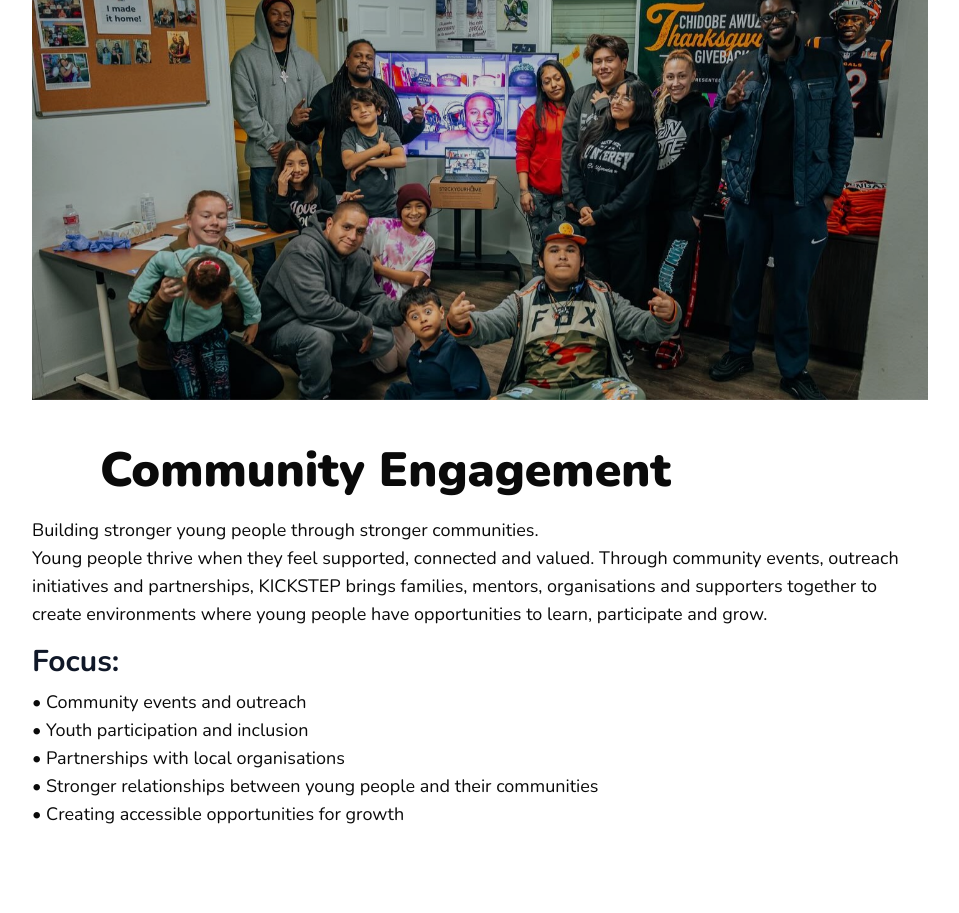
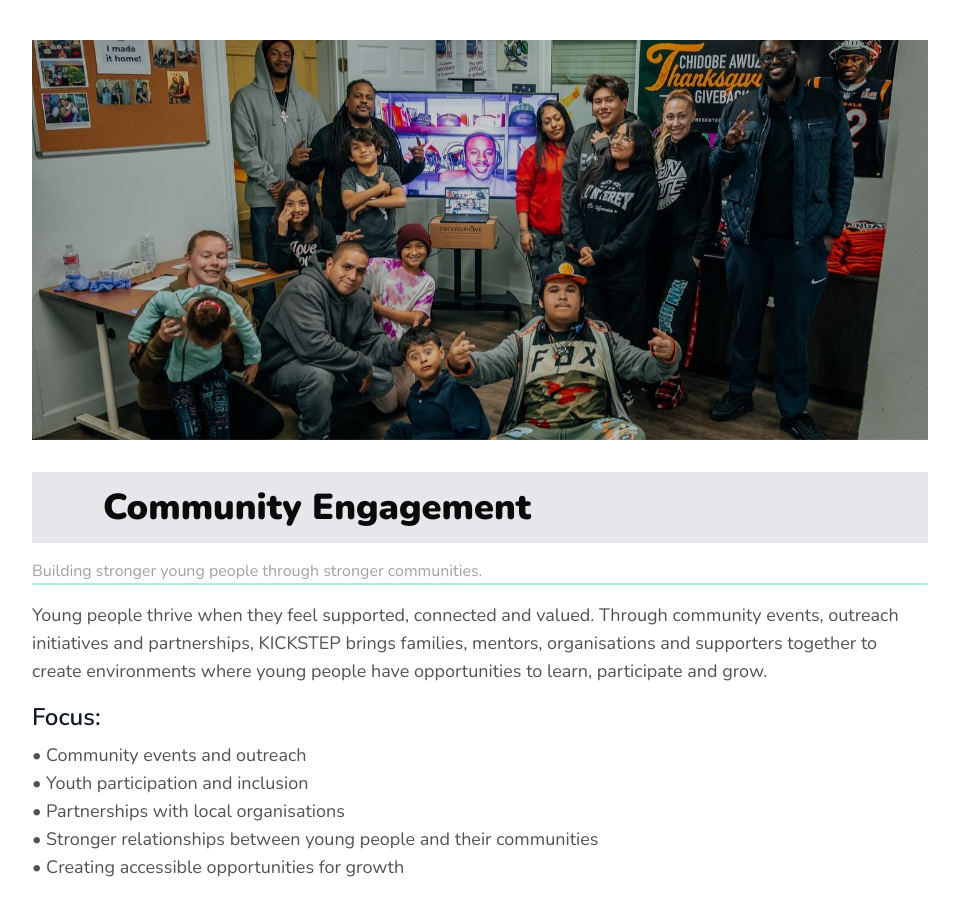
Before and after one commit to coresystechng/kickstartfoundation, a Next.js app: page /community in a window 1280 px wide. Shown: the whole page, without its empty margins (160-1119 px from the left). Before the commit the page ends 860 px from the top, so only its background shows below. Built offline with nearby package versions, Linux system fonts and the light colour scheme.

Commit message:
updated details pages UI

```diff
--- a/app/community/page.tsx
+++ b/app/community/page.tsx
@@ -3,32 +3,32 @@ import Image from 'next/image';
 export default function Page() {
     return (
         <>
-            <div className="relative mx-auto w-full max-w-4xl min-h-screen pt-0">
+            <div className="relative mx-auto w-full max-w-4xl min-h-screen pt-10">
                 <img
                     src="community.jpg"
                     alt="Event cover"
                     className="relative z-20 max-h-100 w-full object-cover brightness-80 dark:brightness-60 will-change-transform"
                 />
-                <div className="pt-10">
-                    <div className="flex items-center gap-2">
+                <div className="pt-8">
+                    <div className="flex items-center gap-2 px-2 py-2 mb-4 bg-gray-200">
                         <Image
                             src="/community.gif"
-                            width={60}
-                            height={60}
+                            width={55}
+                            height={55}
                             alt="Community Engagement"
                             unoptimized // Keep this to ensure the GIF animates
                         />
-                        <h1 className="font-black text-5xl">Community Engagement</h1>
+                        <h1 className="font-black text-4xl dark:text-gray-900">Community Engagement</h1>
                     </div>
+                    <p className='text-neutral-400'>Building stronger young people through stronger communities.</p>
+                    <div className='bg-emerald-200 h-0.5 w-[450] rounded' />
                     <div>
-                    <p className="pt-4 text-lg">
-                        Building stronger young people through stronger communities. <br />
-
+                    <p className="pt-4 text-lg text-neutral-600 dark:text-neutral-300">
                         Young people thrive when they feel supported, connected and valued. Through community events, outreach initiatives and partnerships, KICKSTEP brings families, mentors, organisations and supporters together to create environments where young people have opportunities to learn, participate and grow. <br />
                     </p>
 
-                    <div className="pt-4 text-lg">
-                        <span className="font-bold text-3xl text-gray-900 dark:text-gray-300">Focus: <br /></span>
+                    <div className="pt-4 text-lg text-neutral-600 dark:text-neutral-300">
+                        <span className="font-semibold text-2xl text-gray-900 dark:text-white">Focus: <br /></span>
                         <ol className="pt-2 pb-8">
                             <li>
                                 • Community events and outreach
--- a/app/education/page.tsx
+++ b/app/education/page.tsx
@@ -3,32 +3,32 @@ import Image from 'next/image';
 export default function Page() {
     return (
         <>
-            <div className="relative mx-auto w-full max-w-4xl min-h-screen pt-0">
+            <div className="relative mx-auto w-full max-w-4xl min-h-screen pt-10">
                 <img
                     src="education.jpg"
                     alt="Event cover"
                     className="relative z-20 max-h-100 w-full object-cover brightness-80 dark:brightness-60 will-change-transform"
                 />
-                <div className="pt-10">
-                    <div className="flex items-center gap-2">
+                <div className="pt-8">
+                    <div className="flex items-center gap-2 px-2 py-2 mb-4 bg-gray-200">
                         <Image
                             src="/education.gif"
-                            width={60}
-                            height={60}
+                            width={55}
+                            height={55}
                             alt="Education"
                             unoptimized // Keep this to ensure the GIF animates
                         />
-                        <h1 className="font-black text-5xl">Education</h1>
+                        <h1 className="font-black text-4xl dark:text-gray-900">Education</h1>
                     </div>
+                    <p className='text-neutral-400'>Creating opportunities for learning and future growth.</p>
+                    <div className='bg-emerald-200 h-0.5 w-96 rounded' />
                     <div>
-                    <p className="pt-4 text-lg">
-                        Creating opportunities for learning and future growth. <br />
-
+                    <p className="pt-4 text-lg text-neutral-600 dark:text-neutral-300">
                         KICKSTEP recognises that long-term success extends beyond sporting ability. Through educational initiatives, learning opportunities and exposure to useful resources, the Foundation encourages young people to value education, develop their potential and prepare for opportunities beyond football.<br />
                     </p>
 
-                    <div className="pt-4 text-lg">
-                        <span className="font-bold text-3xl text-gray-900 dark:text-gray-300">Focus: <br /></span>
+                    <div className="pt-4 text-lg text-neutral-600 dark:text-neutral-300">
+                        <span className="font-semibold text-2xl text-gray-900 dark:text-white">Focus: <br /></span>
                         <ol className="pt-2 pb-8">
                             <li>
                                 • Encouraging academic development
--- a/app/football/page.tsx
+++ b/app/football/page.tsx
@@ -3,32 +3,32 @@ import Image from 'next/image';
 export default function Page() {
     return (
         <>
-            <div className="relative mx-auto w-full max-w-4xl min-h-screen pt-0">
+            <div className="relative mx-auto w-full max-w-4xl min-h-screen pt-10">
                 <img
                     src="football.jpg"
                     alt="Event cover"
                     className="relative z-20 max-h-100 w-full object-cover brightness-80 dark:brightness-60 will-change-transform"
                 />
-                <div className="pt-10">
-                    <div className="flex items-center gap-2">
+                <div className="pt-8">
+                    <div className="flex items-center gap-2 px-2 py-2 mb-4 bg-gray-200">
                         <Image
                             src="/ball.gif"
-                            width={60}
-                            height={60}
+                            width={55}
+                            height={55}
                             alt="Football"
                             unoptimized // Keep this to ensure the GIF animates
                         />
-                        <h1 className="font-black text-5xl">Football</h1>
+                        <h1 className="font-black text-4xl dark:text-gray-900">Football</h1>
                     </div>
+                    <p className='text-neutral-400'>Using the game to build more than athletes.</p>
+                    <div className='bg-emerald-200 h-0.5 w-80 rounded' />
                     <div>
-                    <p className="pt-4 text-lg">
-                        Using the game to build more than athletes. <br />
-
+                    <p className="pt-4 text-lg text-neutral-600 dark:text-neutral-300">
                         Football provides a powerful platform for developing discipline, confidence, teamwork, resilience and leadership. Through camps, training activities and sporting experiences, KICKSTEP creates an environment where young people can grow both on and off the field. <br />
                     </p>
 
-                    <div className="pt-4 text-lg">
-                        <span className="font-bold text-3xl text-gray-900 dark:text-gray-300">Focus: <br /></span>
+                    <div className="pt-4 text-lg text-neutral-600 dark:text-neutral-300">
+                        <span className="font-semibold text-2xl text-gray-900 dark:text-white">Focus: <br /></span>
                         <ol className="pt-2 pb-8">
                             <li>
                                 • Confidence and self-belief
--- a/app/mentorship/page.tsx
+++ b/app/mentorship/page.tsx
@@ -3,32 +3,32 @@ import Image from 'next/image';
 export default function Page() {
     return (
         <>
-            <div className="relative mx-auto w-full max-w-4xl min-h-screen pt-0">
+            <div className="relative mx-auto w-full max-w-4xl min-h-screen pt-10">
                 <img
                     src="mentorship.jpg"
                     alt="Event cover"
                     className="relative z-20 max-h-100 w-full object-cover brightness-80 dark:brightness-60 will-change-transform"
                 />
-                <div className="pt-10">
-                    <div className="flex items-center gap-2">
+                <div className="pt-8">
+                    <div className="flex items-center gap-2 px-2 py-2 mb-4 bg-gray-200">
                         <Image
                             src="/mentorship.gif"
                             width={60}
                             height={60}
                             alt="Mentorship"
                             unoptimized // Keep this to ensure the GIF animates
-                        />
-                        <h1 className="font-black text-5xl">Mentorship</h1>
+                            />
+                        <h1 className="font-black text-4xl dark:text-gray-900">Mentorship</h1>
                     </div>
+                    <p className='text-neutral-400'>Connecting young people with people who believe in their potential.</p>
+                    <div className='bg-emerald-200 h-0.5 w-[500] rounded' />
                     <div>
-                    <p className="pt-4 text-lg">
-                        Connecting young people with people who believe in their potential. <br />
-
+                    <p className="pt-4 text-lg text-neutral-600 dark:text-neutral-300">
                         Positive guidance can change the direction of a young person's life. KICKSTEP connects young people with accomplished athletes, professionals and community leaders who can share experiences, provide encouragement and help participants make better decisions about their future. <br />
                     </p>
 
-                    <div className="pt-4 text-lg">
-                        <span className="font-bold text-3xl text-gray-900 dark:text-gray-300">Focus: <br /></span>
+                    <div className="pt-4 text-lg text-neutral-600 dark:text-neutral-300">
+                        <span className="font-semibold text-2xl text-gray-900 dark:text-white">Focus: <br /></span>
                         <ol className="pt-2 pb-8">
                             <li>
                                 • Positive role models
```
